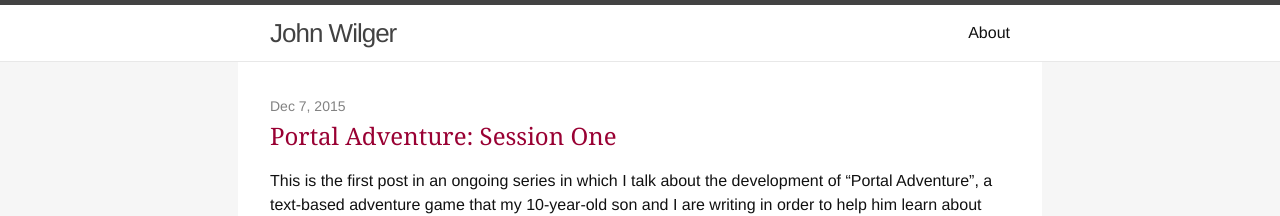
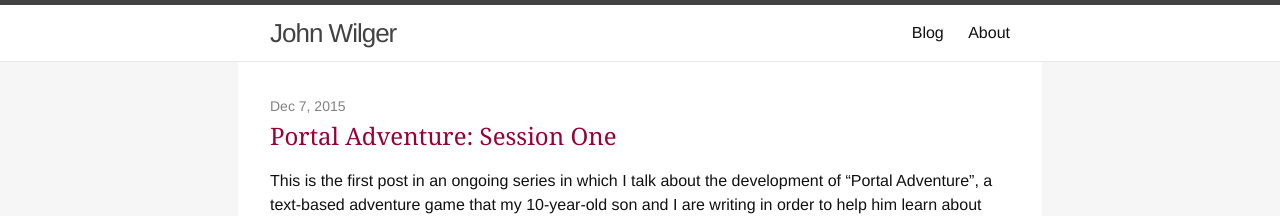
Before and after one commit to jwilger/jwilger.github.io, a Jekyll site: the page built from index.html, in a window 1280 px wide and 900 px high. Shown: the top 216 px of the window. Built offline with Jekyll 4.4.1, drawn with Linux system fonts in a browser that asks for light colours; the list of posts is cut into pages by our own code.

Commit message:
Adds link to Blog in nav

```diff
--- a/_includes/header.html
+++ b/_includes/header.html
@@ -14,6 +14,7 @@
       </a>
 
       <div class="trigger">
+        <a class="page-link" href="{{ site.baseurl }}/">Blog</a>
         {% for page in site.pages %}
           {% if page.title %}
           <a class="page-link" href="{{ page.url | prepend: site.baseurl }}">{{ page.title }}</a>
```
